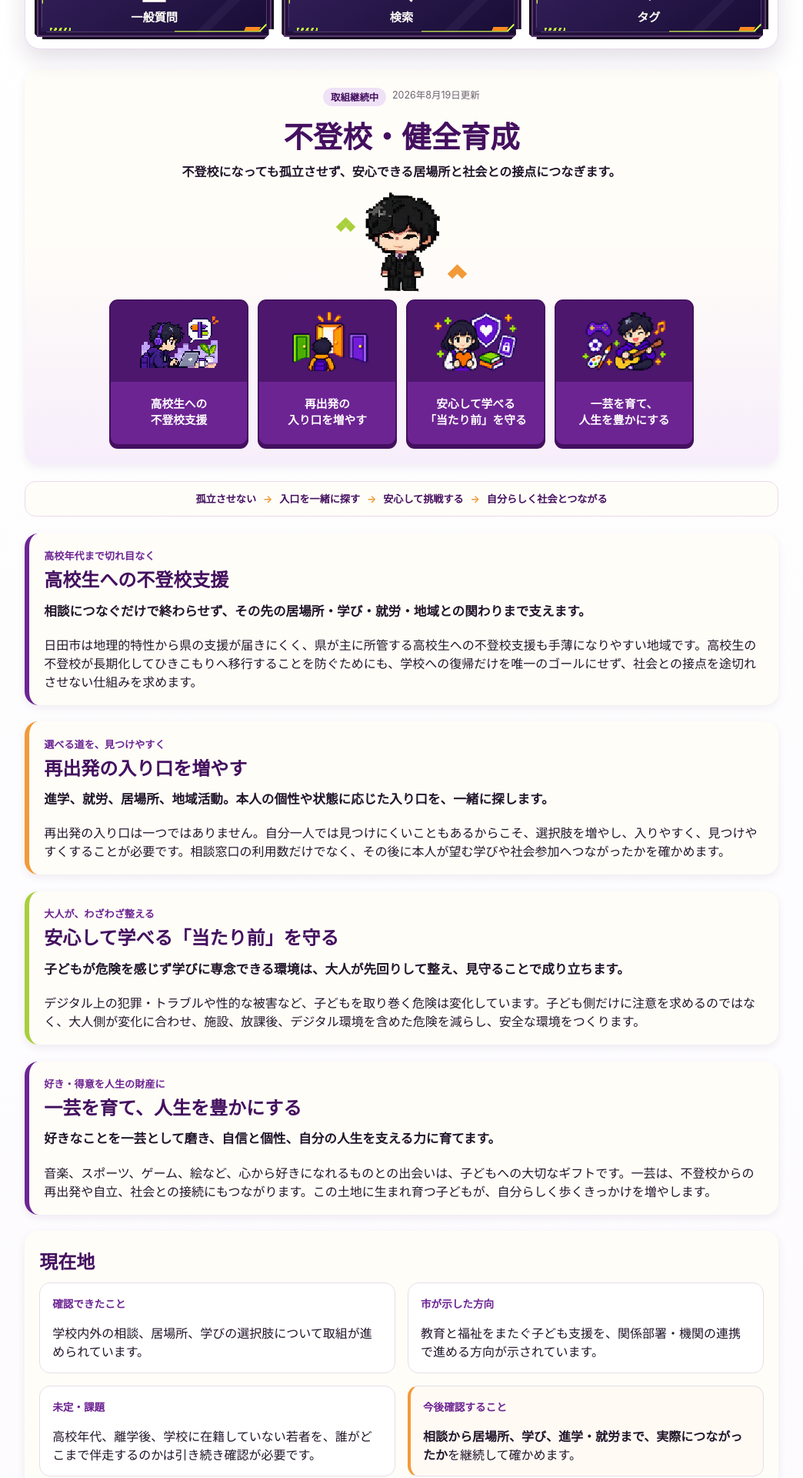
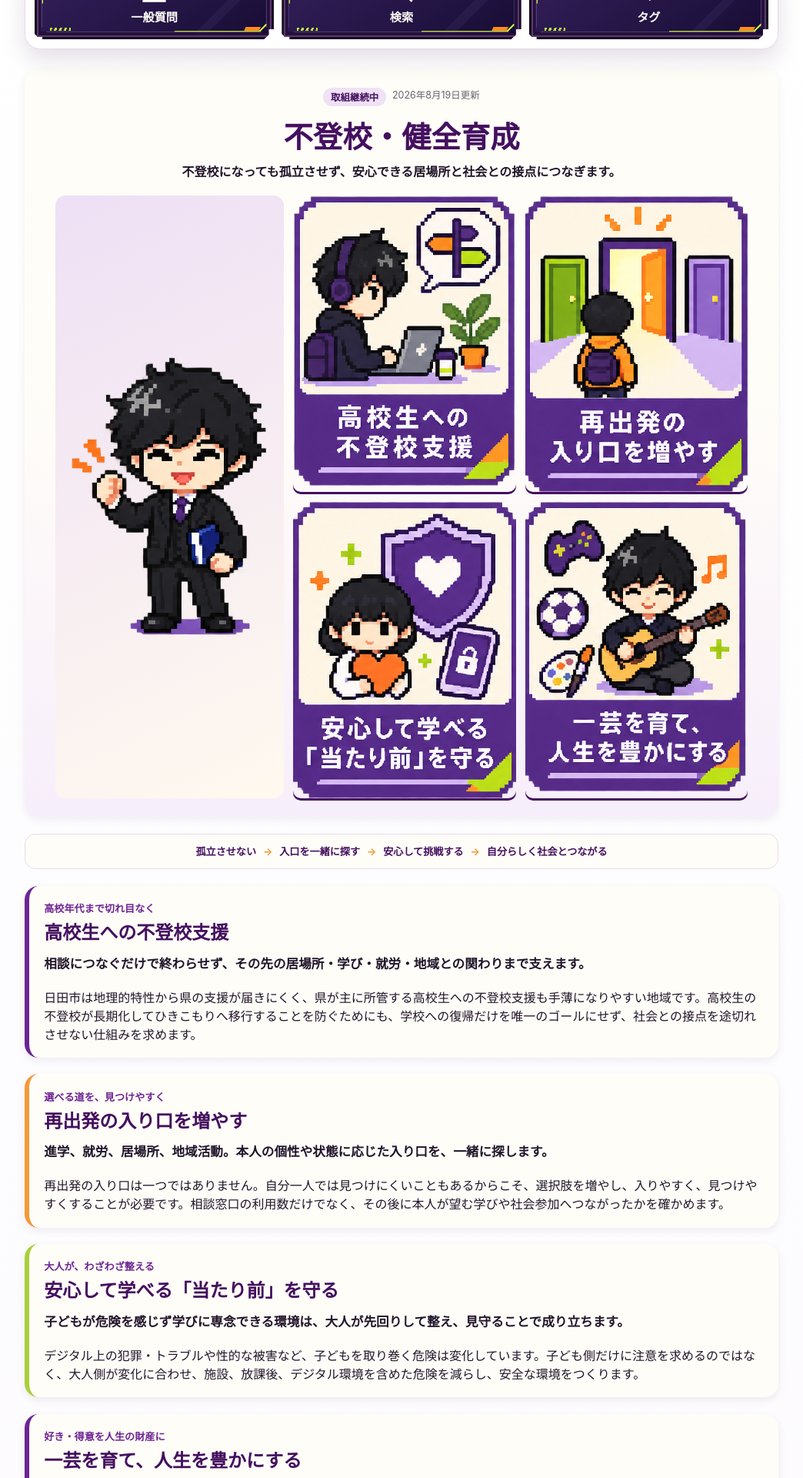
Before and after one commit to sakioryousuke-eng/activity-site, a Jekyll site: the page built from pages/priorities/school-refusal-healthy-development.html, in a window 1280 px wide. Shown: the part 456-2376 px from the top of the page at 77% size, without its empty margins (118-1162 px from the left). Built offline with Jekyll 4.4.1, drawn with Linux system fonts in a browser that asks for light colours.

Commit message:
Unify school priority hero navigation

```diff
--- a/pages/priorities/school-refusal-healthy-development.html
+++ b/pages/priorities/school-refusal-healthy-development.html
@@ -8,25 +8,25 @@ title: 不登校・健全育成
     <div class="child-priority__meta"><span>取組継続中</span><time datetime="2026-08-19">2026年8月19日更新</time></div>
     <h1>不登校・健全育成</h1>
     <p class="child-priority__message">不登校になっても孤立させず、安心できる居場所と社会との接点につなぎます。</p>
-    <div class="child-priority__mascot" aria-hidden="true"><i></i><img src="{{ '/assets/images/site/mascot.png' | relative_url }}" alt=""><i></i></div>
+    <div class="child-priority__hero-grid">
+      <div class="child-priority__mascot" aria-hidden="true">
+        <img src="{{ '/assets/images/priorities/mascot-formal-source.png' | relative_url }}" alt="">
+      </div>
       <nav class="child-priority__policy-nav" aria-label="4つの重点項目">
-      <a href="#high-school-support">
-        <img class="child-priority__card-icon" src="{{ '/assets/images/priorities/highschool-support-80x58.png' | relative_url }}" alt="高校生と複数の選択肢">
-        <span>高校生への<br>不登校支援</span>
+        <a href="#high-school-support" aria-label="高校生への不登校支援">
+          <img src="{{ '/assets/images/priorities/highschool-support-source.png' | relative_url }}" alt="高校生への不登校支援">
         </a>
-      <a href="#restart-entrances">
-        <img class="child-priority__card-icon" src="{{ '/assets/images/priorities/restart-entrances-80x58.png' | relative_url }}" alt="複数の扉と分岐">
-        <span>再出発の<br>入り口を増やす</span>
+        <a href="#restart-entrances" aria-label="再出発の入り口を増やす">
+          <img src="{{ '/assets/images/priorities/restart-entrances-source.png' | relative_url }}" alt="再出発の入り口を増やす">
         </a>
-      <a href="#safe-learning">
-        <img class="child-priority__card-icon" src="{{ '/assets/images/priorities/safe-learning-80x58.png' | relative_url }}" alt="子ども、学校、盾、本">
-        <span>安心して学べる<br>「当たり前」を守る</span>
+        <a href="#safe-learning" aria-label="安心して学べる当たり前を守る">
+          <img src="{{ '/assets/images/priorities/safe-learning-source.png' | relative_url }}" alt="安心して学べる当たり前を守る">
         </a>
-      <a href="#develop-a-talent">
-        <img class="child-priority__card-icon" src="{{ '/assets/images/priorities/develop-a-talent-80x58.png' | relative_url }}" alt="ゲーム、絵、スポーツ、パソコンと成長する子ども">
-        <span>一芸を育て、<br>人生を豊かにする</span>
+        <a href="#develop-a-talent" aria-label="一芸を育て、人生を豊かにする">
+          <img src="{{ '/assets/images/priorities/develop-a-talent-source.png' | relative_url }}" alt="一芸を育て、人生を豊かにする">
         </a>
       </nav>
+    </div>
   </header>
 
   <div class="child-priority__idea"><span>孤立させない</span><b>→</b><span>入口を一緒に探す</span><b>→</b><span>安心して挑戦する</span><b>→</b><span>自分らしく社会とつながる</span></div>
@@ -67,13 +67,11 @@ title: 不登校・健全育成
 
 <style>
 .child-priority{--purple:#6d2493;--dark:#44105f;--orange:#f29a38;--lime:#a9cf3b;display:grid;gap:1.35rem;scroll-behavior:smooth}.child-priority__hero,.child-priority__section{border-radius:18px;padding:1.2rem;background:#fffdf8;box-shadow:0 4px 12px rgba(62,20,80,.07)}.child-priority__hero{overflow:hidden;text-align:center;background:linear-gradient(#fffdf8 0 44%,#f7eefb)}.child-priority__meta{display:flex;justify-content:center;gap:.5rem;color:#6b6370;font-size:.78rem}.child-priority__meta span{padding:.2rem .6rem;border-radius:99px;background:#efe1f6;color:var(--dark);font-weight:700}.child-priority__hero h1{margin:.55rem 0 .35rem;color:var(--dark);font-size:clamp(1.7rem,6vw,2.4rem)}.child-priority__message{max-width:38rem;margin:auto;font-weight:700;line-height:1.8}
-.child-priority__mascot{display:flex;height:145px;align-items:center;justify-content:center;gap:.8rem;margin:.55rem 0 -.15rem}.child-priority__mascot img{width:auto;height:142px;image-rendering:pixelated;transform-origin:50% 100%;animation:mascot-bob 3.2s ease-in-out infinite}.child-priority__mascot i{width:9px;height:9px;color:var(--lime);background:currentColor;box-shadow:9px 0 currentColor,0 9px currentColor;transform:rotate(45deg);align-self:flex-start;margin-top:38px}.child-priority__mascot i:last-child{color:var(--orange);align-self:flex-end;margin:0 0 37px}@keyframes mascot-bob{0%,100%{transform:translateY(0) rotate(-1deg)}50%{transform:translateY(-5px) rotate(1deg)}}
-.child-priority__policy-nav{display:grid;grid-template-columns:repeat(4,minmax(0,1fr));gap:6px;margin:0 -7px}.child-priority__policy-nav a{display:grid;grid-template-rows:auto 1fr;min-width:0;min-height:155px;overflow:hidden;border:2px solid var(--dark);border-radius:11px;background:var(--purple);color:#fff;text-decoration:none;box-shadow:0 4px 0 var(--dark);transition:.15s}.child-priority__policy-nav a:hover,.child-priority__policy-nav a:focus-visible{transform:translateY(-2px);box-shadow:0 6px 0 var(--dark)}.child-priority__policy-nav a>span{display:grid;place-content:center;min-height:76px;padding:7px 3px;font-size:clamp(.64rem,2.65vw,.9rem);font-weight:800;line-height:1.45;letter-spacing:-.04em}
-.child-priority__card-icon{display:block;width:100%;height:76px;object-fit:contain;padding:7px;background:#4d176e;image-rendering:pixelated}
+.child-priority__hero-grid{display:grid;grid-template-columns:minmax(0,31%) minmax(0,69%);gap:8px;align-items:stretch;max-width:900px;margin:1rem auto 0}.child-priority__mascot{display:grid;min-width:0;place-items:center;overflow:hidden;border-radius:13px;background:linear-gradient(155deg,#eee0f5,#fff9ef)}.child-priority__mascot img{display:block;width:96%;height:96%;object-fit:contain;object-position:50% 50%;image-rendering:pixelated}.child-priority__policy-nav{display:grid;grid-template-columns:repeat(2,minmax(0,1fr));gap:8px;min-width:0}.child-priority__policy-nav a{display:block;min-width:0;overflow:hidden;border-radius:10px;text-decoration:none;box-shadow:0 3px 0 var(--dark);transition:transform .15s ease,box-shadow .15s ease}.child-priority__policy-nav a:hover,.child-priority__policy-nav a:focus-visible{transform:translateY(-2px);box-shadow:0 5px 0 var(--dark)}.child-priority__policy-nav img{display:block;width:100%;height:auto;object-fit:contain;image-rendering:pixelated}
 .child-priority__idea{display:flex;flex-wrap:wrap;justify-content:center;align-items:center;gap:.35rem .55rem;padding:.8rem;border:1px solid #eadbed;border-radius:14px;background:#fffdf8;color:var(--dark);font-size:.82rem;font-weight:700}.child-priority__idea b{color:var(--orange)}.child-priority__section{scroll-margin-top:1rem}.child-priority__section h2{margin:.1rem 0 .65rem;color:var(--dark)}.child-priority__eyebrow{margin:0 0 .2rem;color:var(--purple);font-size:.82rem;font-weight:800}.child-priority__claim{border-left:6px solid var(--purple)}.child-priority__claim:nth-of-type(2){border-left-color:var(--orange)}.child-priority__claim:nth-of-type(3){border-left-color:var(--lime)}.child-priority__claim p:last-child{margin-bottom:0}.child-priority__lead{margin:.35rem 0 .7rem;font-size:1.04rem;font-weight:800;line-height:1.75}
 .child-priority__current,.child-priority__related-grid{display:grid;gap:1rem}.child-priority__current article,.child-priority__related-grid article{border:1px solid #e7ddeb;border-radius:14px;padding:1rem;background:#fff}.child-priority__current p{margin-bottom:0}.child-priority__label{margin:0;color:var(--purple);font-size:.85rem;font-weight:700}.child-priority__current .focus{border-left:4px solid var(--orange);background:#fffaf4}.child-priority__intro{color:#6b6370}.child-priority__timeline{list-style:none;margin:0;padding:0;display:grid;gap:.9rem}.child-priority__timeline li{border-left:3px solid var(--purple);padding:.15rem 0 .4rem 1rem}.child-priority__timeline time{color:var(--purple);font-size:.85rem;font-weight:700}.child-priority__timeline h3,.child-priority__timeline p{margin:.2rem 0}.child-priority__links{display:flex;flex-wrap:wrap;gap:.5rem;margin-top:.55rem}.child-priority__links a{border:1px solid #d9c3e5;border-radius:99px;padding:.25rem .7rem;color:var(--purple);font-size:.85rem;font-weight:700;text-decoration:none}
 .child-priority__related{border-left:4px solid var(--purple)}.child-priority__related summary{display:flex;justify-content:space-between;align-items:center;gap:1rem;cursor:pointer;color:var(--dark);font-size:1.2rem;font-weight:800}.child-priority__related summary small{color:var(--purple);font-size:.75rem}.child-priority__related[open] summary{margin-bottom:1rem}.child-priority__related-grid article{display:grid;align-content:start;gap:.55rem;background:#f6effa}.child-priority__related-grid h3{margin:0;color:var(--dark)}.child-priority__question-list{display:grid;gap:.45rem;margin-top:.35rem;padding-top:.75rem;border-top:1px solid #d9c3e5}.child-priority__question-list a{display:grid;gap:.05rem;border:1px solid #d9c3e5;border-radius:10px;padding:.55rem .65rem;background:#fff;color:var(--dark);font-weight:700;text-decoration:none}.child-priority__question-list span{color:#6b6370;font-size:.75rem;font-weight:400}.child-priority__all-questions{text-align:right}.child-priority__all-questions a{color:var(--purple);font-weight:700}.child-priority__next{border-left:4px solid var(--lime)}.child-priority__next p,.child-priority__back{margin-bottom:0}
-@media(min-width:720px){.child-priority__hero{padding:1.5rem}.child-priority__policy-nav{gap:12px;margin:auto;max-width:760px}.child-priority__policy-nav a{min-height:190px}.child-priority__card-icon{height:105px;padding:11px}.child-priority__policy-nav a>span{font-size:.92rem;letter-spacing:0}.child-priority__current{grid-template-columns:repeat(2,minmax(0,1fr))}.child-priority__related-grid{grid-template-columns:repeat(3,minmax(0,1fr))}}
-@media(max-width:390px){.child-priority__hero{padding:1rem .7rem}.child-priority__policy-nav{gap:4px;margin:0}.child-priority__policy-nav a{min-height:146px;border-width:1px;border-radius:8px}.child-priority__card-icon{height:68px;padding:5px}.child-priority__policy-nav a>span{min-height:76px;padding:5px 2px;font-size:.62rem}.child-priority__message{font-size:.93rem}.child-priority__idea{font-size:.74rem}}
-@media(prefers-reduced-motion:reduce){.child-priority__mascot img{animation:none}.child-priority__policy-nav a{transition:none}}
+@media(min-width:720px){.child-priority__hero{padding:1.5rem}.child-priority__hero-grid{grid-template-columns:minmax(0,33%) minmax(0,67%);gap:12px}.child-priority__policy-nav{gap:12px}.child-priority__current{grid-template-columns:repeat(2,minmax(0,1fr))}.child-priority__related-grid{grid-template-columns:repeat(3,minmax(0,1fr))}}
+@media(max-width:390px){.child-priority__hero{padding:1rem .7rem}.child-priority__hero-grid{grid-template-columns:minmax(0,30%) minmax(0,70%);gap:5px;margin-top:.75rem}.child-priority__policy-nav{gap:4px}.child-priority__policy-nav a{border-radius:6px;box-shadow:0 2px 0 var(--dark)}.child-priority__message{font-size:.93rem}.child-priority__idea{font-size:.74rem}}
+@media(prefers-reduced-motion:reduce){.child-priority__policy-nav a{transition:none}}
 </style>
```
Lines whose indentation alone changed are shown as unchanged.
